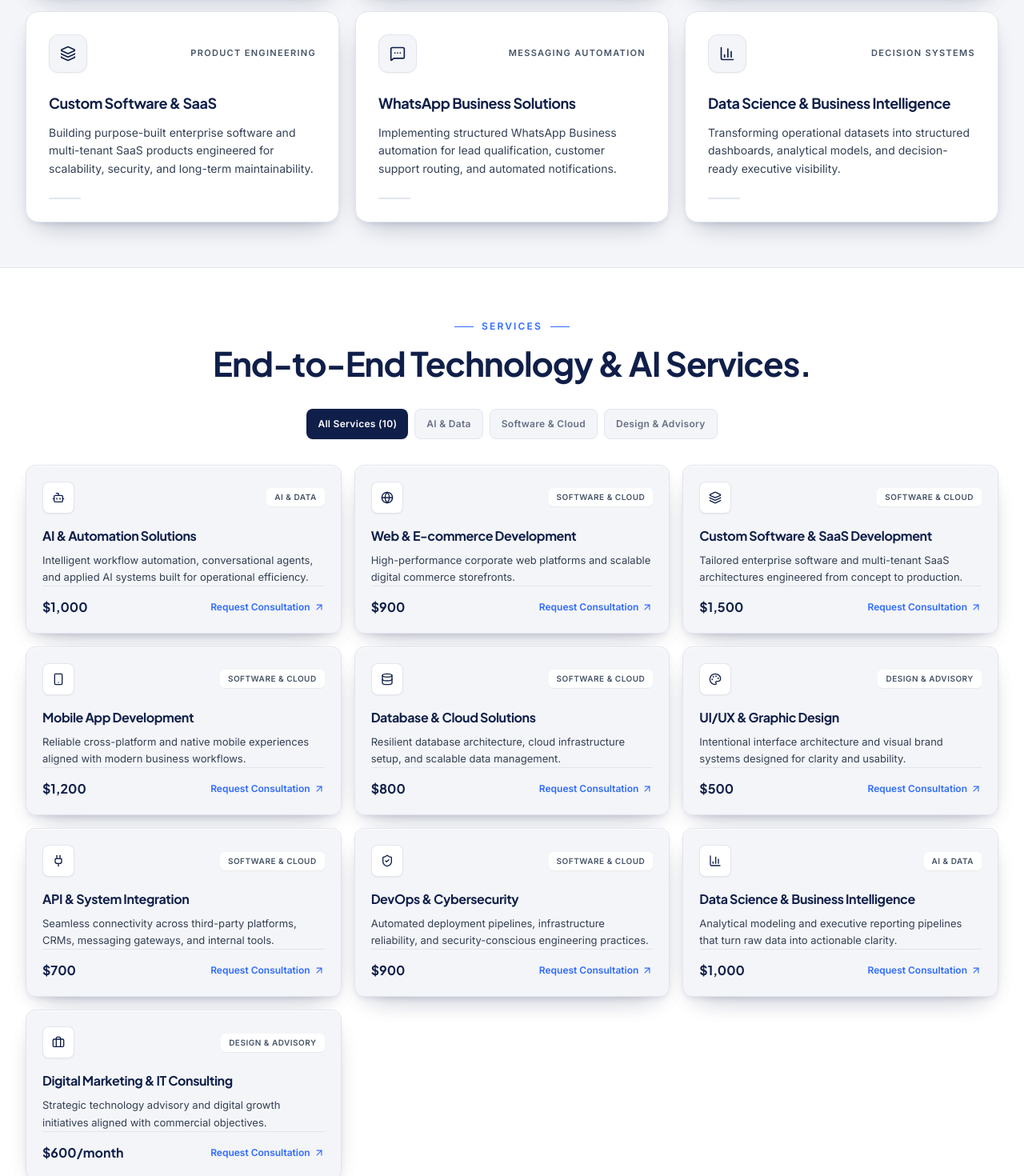
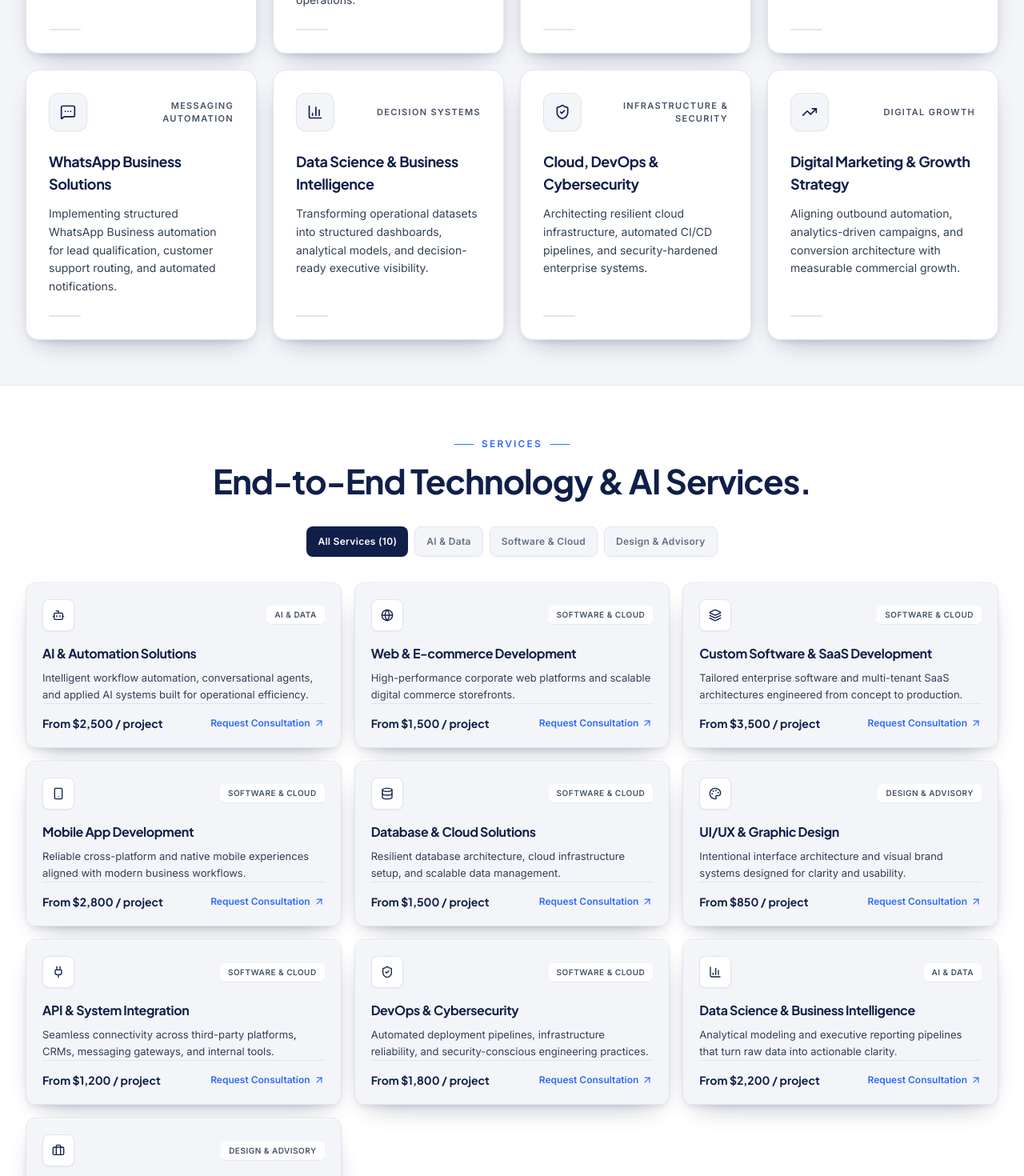
Before and after one commit to muhammadhasanali047-gif/portfolio-, a Next.js app: page / in a window 1280 px wide. Shown: the part 1980-3450 px from the top of the page at 80% size. Built offline with nearby package versions, Linux system fonts and the light colour scheme; no server answers.

Commit message:
Apply QA fixes: market-based pricing, deduplicate services, consistent voice, expertise alignment, contact protection

```diff
--- a/src/components/ContactSection.tsx
+++ b/src/components/ContactSection.tsx
@@ -12,6 +12,10 @@ import {
 } from "lucide-react";
 import { LinkedInIcon, WhatsAppIcon } from "@/components/BrandIcons";
 import { Reveal } from "@/components/MotionPrimitives";
+import {
+  getAssembledEmail,
+  useProtectedContact,
+} from "@/components/ProtectedContact";
 import { SectionHeader } from "@/components/SectionHeader";
 import { Tilt3DCard } from "@/components/Spatial3D";
 import { EXECUTIVE_PROFILE } from "@/data/portfolio";
@@ -26,19 +30,22 @@ export function ContactSection({
   const [organization, setOrganization] = useState("");
   const [topic, setTopic] = useState("AI & Automation Consultation");
   const [message, setMessage] = useState("");
+  const { email, emailHref, phoneDisplay, phoneHref } = useProtectedContact();
 
   const handleCopyEmail = async () => {
+    const resolvedEmail = getAssembledEmail();
     try {
-      await navigator.clipboard.writeText(EXECUTIVE_PROFILE.email);
+      await navigator.clipboard.writeText(resolvedEmail);
       setCopiedEmail(true);
       window.setTimeout(() => setCopiedEmail(false), 2200);
     } catch {
-      window.location.href = `mailto:${EXECUTIVE_PROFILE.email}`;
+      window.location.href = `mailto:${resolvedEmail}`;
     }
   };
 
   const handleSubmit = (event: FormEvent<HTMLFormElement>) => {
     event.preventDefault();
+    const resolvedEmail = getAssembledEmail();
     const subject = encodeURIComponent(
       `[Executive Inquiry] ${topic}${organization ? ` — ${organization}` : ""}`
     );
@@ -47,7 +54,7 @@ export function ContactSection({
         organization || "Not specified"
       }\nTopic: ${topic}\n\nMessage:\n${message || "I would like to connect regarding a business or technology initiative."}\n`
     );
-    window.location.href = `mailto:${EXECUTIVE_PROFILE.email}?subject=${subject}&body=${body}`;
+    window.location.href = `mailto:${resolvedEmail}?subject=${subject}&body=${body}`;
   };
 
   return (
@@ -72,7 +79,7 @@ export function ContactSection({
               {/* Email */}
               <div className="flex flex-col gap-3 rounded-xl border border-[#E2E5EE] bg-white p-4 sm:flex-row sm:items-center sm:justify-between lg:flex-col lg:items-start xl:flex-row xl:items-center">
                 <a
-                  href={`mailto:${EXECUTIVE_PROFILE.email}`}
+                  href={emailHref}
                   className="group flex min-w-0 flex-1 items-center gap-3.5"
                 >
                   <span className="flex h-10 w-10 shrink-0 items-center justify-center rounded-lg bg-[#F4F5F8] text-[#2F6BFF] transition-colors group-hover:bg-[#2F6BFF] group-hover:text-white">
@@ -83,7 +90,7 @@ export function ContactSection({
                       Email
                     </span>
                     <span className="block break-words text-[13px] font-semibold text-[#101F49] group-hover:text-[#2F6BFF] sm:text-sm">
-                      {EXECUTIVE_PROFILE.email}
+                      {email}
                     </span>
                   </span>
                 </a>
@@ -110,7 +117,7 @@ export function ContactSection({
 
               {/* Phone */}
               <a
-                href={`tel:${EXECUTIVE_PROFILE.phone}`}
+                href={phoneHref}
                 className="group flex items-center gap-3.5 rounded-xl border border-[#E2E5EE] bg-white p-4 transition-colors hover:border-[#2F6BFF]/45"
               >
                 <span className="flex h-10 w-10 shrink-0 items-center justify-center rounded-lg bg-[#F4F5F8] text-[#2F6BFF] transition-colors group-hover:bg-[#2F6BFF] group-hover:text-white">
@@ -121,7 +128,7 @@ export function ContactSection({
                     Phone
                   </span>
                   <span className="block text-sm font-semibold text-[#101F49] group-hover:text-[#2F6BFF]">
-                    {EXECUTIVE_PROFILE.phone}
+                    {phoneDisplay}
                   </span>
                 </span>
               </a>
--- a/src/components/ErhaSection.tsx
+++ b/src/components/ErhaSection.tsx
@@ -3,7 +3,7 @@ import { ArrowUpRight, Building2, CheckCircle2 } from "lucide-react";
 import { Reveal, StaggerGrid, StaggerItem } from "@/components/MotionPrimitives";
 import { SectionHeader } from "@/components/SectionHeader";
 import { Tilt3DCard } from "@/components/Spatial3D";
-import { ERHA_SERVICES, EXECUTIVE_PROFILE } from "@/data/portfolio";
+import { EXECUTIVE_PROFILE } from "@/data/portfolio";
 
 export function ErhaSection({
   isStandalonePage = true,
@@ -83,43 +83,52 @@ export function ErhaSection({
             </Reveal>
           </div>
 
-          {/* Right Column — 10 Core Company Services */}
+          {/* Right Column — Practice Summary (avoids duplicating full Services grid) */}
           <div className="lg:col-span-7">
             <Reveal immediate={isStandalonePage} delay={0.1}>
               <div className="mb-5 flex flex-wrap items-center justify-between gap-2">
                 <h3 className="font-[family-name:var(--font-display)] text-sm font-bold uppercase tracking-[0.16em] text-[#101F49]">
-                  Core Service Capabilities
+                  Core Practice Pillars
                 </h3>
                 <Link
                   href="/services"
                   className="shrink-0 whitespace-nowrap text-xs font-semibold text-[#2F6BFF] transition-colors hover:text-[#101F49]"
                 >
-                  View All Services &rarr;
+                  Explore All Services &amp; Pricing &rarr;
                 </Link>
               </div>
             </Reveal>
 
-            <StaggerGrid className="grid gap-3.5 sm:grid-cols-2">
-              {ERHA_SERVICES.map((service) => (
-                <StaggerItem key={service.title}>
-                  <div className="surface-3d flex h-full items-start gap-3.5 rounded-xl border border-[#E2E5EE] bg-white p-5 transition-all duration-200 hover:-translate-y-1 hover:border-[#2F6BFF]/45 hover:shadow-[0_18px_34px_-18px_rgba(16,31,73,0.22)]">
+            <StaggerGrid className="grid gap-4 sm:grid-cols-3">
+              {[
+                {
+                  title: "AI & Data Systems",
+                  detail:
+                    "Workflow automation, AI agents, predictive analytics, and executive BI dashboards.",
+                },
+                {
+                  title: "Software & Cloud",
+                  detail:
+                    "Custom SaaS platforms, web & mobile apps, API integrations, DevOps, and cybersecurity.",
+                },
+                {
+                  title: "Design & Advisory",
+                  detail:
+                    "UI/UX product systems, digital growth strategy, and CTO-level technical consulting.",
+                },
+              ].map((pillar) => (
+                <StaggerItem key={pillar.title}>
+                  <div className="surface-3d flex h-full flex-col rounded-xl border border-[#E2E5EE] bg-white p-5 transition-all duration-200 hover:-translate-y-1 hover:border-[#2F6BFF]/45">
                     <CheckCircle2
-                      className="mt-0.5 h-4 w-4 shrink-0 text-[#2F6BFF]"
+                      className="h-5 w-5 text-[#2F6BFF]"
                       aria-hidden="true"
                     />
-                    <div className="min-w-0 flex-1">
-                      <div className="flex items-start justify-between gap-2">
-                        <h4 className="font-[family-name:var(--font-display)] text-sm font-bold leading-snug text-[#101F49]">
-                          {service.title}
-                        </h4>
-                        <span className="shrink-0 whitespace-nowrap rounded-md bg-[#F4F5F8] px-2 py-0.5 font-[family-name:var(--font-display)] text-xs font-bold text-[#101F49]">
-                          {service.price}
-                        </span>
-                      </div>
-                      <p className="mt-1.5 text-xs leading-relaxed text-[#344054]">
-                        {service.summary}
-                      </p>
-                    </div>
+                    <h4 className="mt-3 font-[family-name:var(--font-display)] text-sm font-bold text-[#101F49]">
+                      {pillar.title}
+                    </h4>
+                    <p className="mt-1.5 text-xs leading-relaxed text-[#344054]">
+                      {pillar.detail}
+                    </p>
                   </div>
                 </StaggerItem>
               ))}
--- a/src/components/ExpertiseSection.tsx
+++ b/src/components/ExpertiseSection.tsx
@@ -6,6 +6,8 @@ import {
   Code2,
   Layers,
   MessageSquareMore,
+  ShieldCheck,
+  TrendingUp,
   Workflow,
   type LucideIcon,
 } from "lucide-react";
@@ -21,6 +23,8 @@ const ICON_MAP: Record<ExpertiseItem["iconName"], LucideIcon> = {
   Layers,
   MessageSquareMore,
   BarChart3,
+  ShieldCheck,
+  TrendingUp,
 };
 
 export function ExpertiseSection({
@@ -43,7 +47,7 @@ export function ExpertiseSection({
           immediate={isStandalonePage}
         />
 
-        <StaggerGrid className="mt-8 grid gap-5 sm:grid-cols-2 lg:grid-cols-3">
+        <StaggerGrid className="mt-8 grid gap-5 sm:grid-cols-2 lg:grid-cols-4">
           {EXPERTISE_AREAS.map((area) => {
             const Icon = ICON_MAP[area.iconName];
 
--- a/src/components/Footer.tsx
+++ b/src/components/Footer.tsx
@@ -1,6 +1,10 @@
 import Link from "next/link";
-import { ArrowUpRight, Globe, Mail, Phone } from "lucide-react";
+import { ArrowUpRight, Globe } from "lucide-react";
 import { LinkedInIcon, WhatsAppIcon } from "@/components/BrandIcons";
+import {
+  ProtectedEmailLink,
+  ProtectedPhoneLink,
+} from "@/components/ProtectedContact";
 import { EXECUTIVE_PROFILE, NAV_ITEMS } from "@/data/portfolio";
 
 export function Footer() {
@@ -62,22 +66,10 @@ export function Footer() {
             </h2>
             <ul className="mt-4 space-y-3 text-sm">
               <li>
-                <a
-                  href={`mailto:${EXECUTIVE_PROFILE.email}`}
-                  className="inline-flex items-center gap-2.5 text-[#BDBFCC] transition-colors hover:text-white"
-                >
-                  <Mail className="h-4 w-4 text-[#2F6BFF]" aria-hidden="true" />
-                  <span>{EXECUTIVE_PROFILE.email}</span>
-                </a>
+                <ProtectedEmailLink className="inline-flex items-center gap-2.5 text-[#BDBFCC] transition-colors hover:text-white" />
               </li>
               <li>
-                <a
-                  href={`tel:${EXECUTIVE_PROFILE.phone}`}
-                  className="inline-flex items-center gap-2.5 text-[#BDBFCC] transition-colors hover:text-white"
-                >
-                  <Phone className="h-4 w-4 text-[#2F6BFF]" aria-hidden="true" />
-                  <span>{EXECUTIVE_PROFILE.phone}</span>
-                </a>
+                <ProtectedPhoneLink className="inline-flex items-center gap-2.5 text-[#BDBFCC] transition-colors hover:text-white" />
               </li>
               <li>
                 <a
--- a/src/components/LeadershipSection.tsx
+++ b/src/components/LeadershipSection.tsx
@@ -38,7 +38,7 @@ export function LeadershipSection({
       <div className="relative mx-auto max-w-7xl px-4 sm:px-6 lg:px-8">
         <SectionHeader
           eyebrow="Leadership & Vision"
-          title="My Vision. My Leadership. Our Future."
+          title="Vision. Leadership. Strategic Growth."
           theme="dark"
           titleId="leadership-heading"
           as={isStandalonePage ? "h1" : "h2"}
--- /dev/null
+++ b/src/components/ProtectedContact.tsx
@@ -0,0 +1,66 @@
+"use client";
+
+import { useEffect, useState } from "react";
+import { Mail, Phone } from "lucide-react";
+
+// Split contact parts so static SSR HTML does not expose raw email/phone to scrapers
+const EMAIL_PARTS = ["info", "erhatechnologies", "com"] as const;
+const PHONE_PARTS = ["+92", "328", "137", "3200"] as const;
+
+export function getAssembledEmail(): string {
+  return `${EMAIL_PARTS[0]}@${EMAIL_PARTS[1]}.${EMAIL_PARTS[2]}`;
+}
+
+export function getAssembledPhone(): { raw: string; display: string } {
+  return {
+    raw: PHONE_PARTS.join(""),
+    display: PHONE_PARTS.join(" "),
+  };
+}
+
+export function useProtectedContact() {
+  const [mounted, setMounted] = useState(false);
+
+  useEffect(() => {
+    setMounted(true);
+  }, []);
+
+  return {
+    mounted,
+    email: mounted ? getAssembledEmail() : "info [at] erhatechnologies.com",
+    emailHref: mounted ? `mailto:${getAssembledEmail()}` : "#contact",
+    phoneRaw: mounted ? getAssembledPhone().raw : "",
+    phoneDisplay: mounted
+      ? getAssembledPhone().display
+      : "+92 328 ••• ••••",
+    phoneHref: mounted ? `tel:${getAssembledPhone().raw}` : "#contact",
+  };
+}
+
+export function ProtectedEmailLink({
+  className,
+}: {
+  className?: string;
+}) {
+  const { email, emailHref } = useProtectedContact();
+  return (
+    <a href={emailHref} className={className}>
+      <Mail className="h-4 w-4 text-[#2F6BFF]" aria-hidden="true" />
+      <span>{email}</span>
+    </a>
+  );
+}
+
+export function ProtectedPhoneLink({
+  className,
+}: {
+  className?: string;
+}) {
+  const { phoneDisplay, phoneHref } = useProtectedContact();
+  return (
+    <a href={phoneHref} className={className}>
+      <Phone className="h-4 w-4 text-[#2F6BFF]" aria-hidden="true" />
+      <span>{phoneDisplay}</span>
+    </a>
+  );
+}
--- a/src/components/ServicesSection.tsx
+++ b/src/components/ServicesSection.tsx
@@ -150,7 +150,7 @@ export function ServicesSection({
                       </p>
 
                       <div className="mt-auto flex items-center justify-between gap-2 border-t border-[#E2E5EE] pt-3.5">
-                        <span className="font-[family-name:var(--font-display)] text-base font-bold text-[#101F49]">
+                        <span className="font-[family-name:var(--font-display)] text-sm font-bold text-[#101F49]">
                           {service.price}
                         </span>
 
--- a/src/data/portfolio.ts
+++ b/src/data/portfolio.ts
@@ -13,7 +13,9 @@ export interface ExpertiseItem {
     | "Code2"
     | "Layers"
     | "MessageSquareMore"
-    | "BarChart3";
+    | "BarChart3"
+    | "ShieldCheck"
+    | "TrendingUp";
   tag: string;
 }
 
@@ -203,6 +205,22 @@ export const EXPERTISE_AREAS: ExpertiseItem[] = [
       "Transforming operational datasets into structured dashboards, analytical models, and decision-ready executive visibility.",
     iconName: "BarChart3",
     tag: "Decision Systems",
+  },
+  {
+    id: "cloud-devops-security",
+    title: "Cloud, DevOps & Cybersecurity",
+    description:
+      "Architecting resilient cloud infrastructure, automated CI/CD pipelines, and security-hardened enterprise systems.",
+    iconName: "ShieldCheck",
+    tag: "Infrastructure & Security",
+  },
+  {
+    id: "digital-marketing-growth",
+    title: "Digital Marketing & Growth Strategy",
+    description:
+      "Aligning outbound automation, analytics-driven campaigns, and conversion architecture with measurable commercial growth.",
+    iconName: "TrendingUp",
+    tag: "Digital Growth",
   },
 ];
 
@@ -461,7 +479,7 @@ export const SERVICE_CATEGORIES: ServiceCategory[] = [
 export const ERHA_SERVICES: CompanyService[] = [
   {
     title: "AI & Automation Solutions",
-    price: "$1,000",
+    price: "From $2,500 / project",
     category: "AI & Data",
     iconName: "Bot",
     summary:
@@ -469,7 +487,7 @@ export const ERHA_SERVICES: CompanyService[] = [
   },
   {
     title: "Web & E-commerce Development",
-    price: "$900",
+    price: "From $1,500 / project",
     category: "Software & Cloud",
     iconName: "Globe",
     summary:
@@ -477,7 +495,7 @@ export const ERHA_SERVICES: CompanyService[] = [
   },
   {
     title: "Custom Software & SaaS Development",
-    price: "$1,500",
+    price: "From $3,500 / project",
     category: "Software & Cloud",
     iconName: "Layers",
     summary:
@@ -485,7 +503,7 @@ export const ERHA_SERVICES: CompanyService[] = [
   },
   {
     title: "Mobile App Development",
-    price: "$1,200",
+    price: "From $2,800 / project",
     category: "Software & Cloud",
     iconName: "Smartphone",
     summary:
@@ -493,7 +511,7 @@ export const ERHA_SERVICES: CompanyService[] = [
   },
   {
     title: "Database & Cloud Solutions",
-    price: "$800",
+    price: "From $1,500 / project",
     category: "Software & Cloud",
     iconName: "Database",
     summary:
@@ -501,7 +519,7 @@ export const ERHA_SERVICES: CompanyService[] = [
   },
   {
     title: "UI/UX & Graphic Design",
-    price: "$500",
+    price: "From $850 / project",
     category: "Design & Advisory",
     iconName: "Palette",
     summary:
@@ -509,7 +527,7 @@ export const ERHA_SERVICES: CompanyService[] = [
   },
   {
     title: "API & System Integration",
-    price: "$700",
+    price: "From $1,200 / project",
     category: "Software & Cloud",
     iconName: "Plug",
     summary:
@@ -517,7 +535,7 @@ export const ERHA_SERVICES: CompanyService[] = [
   },
   {
     title: "DevOps & Cybersecurity",
-    price: "$900",
+    price: "From $1,800 / project",
     category: "Software & Cloud",
     iconName: "ShieldCheck",
     summary:
@@ -525,7 +543,7 @@ export const ERHA_SERVICES: CompanyService[] = [
   },
   {
     title: "Data Science & Business Intelligence",
-    price: "$1,000",
+    price: "From $2,200 / project",
     category: "AI & Data",
     iconName: "BarChart3",
     summary:
@@ -533,7 +551,7 @@ export const ERHA_SERVICES: CompanyService[] = [
   },
   {
     title: "Digital Marketing & IT Consulting",
-    price: "$600/month",
+    price: "From $1,200 / month",
     category: "Design & Advisory",
     iconName: "Briefcase",
     summary:
```
